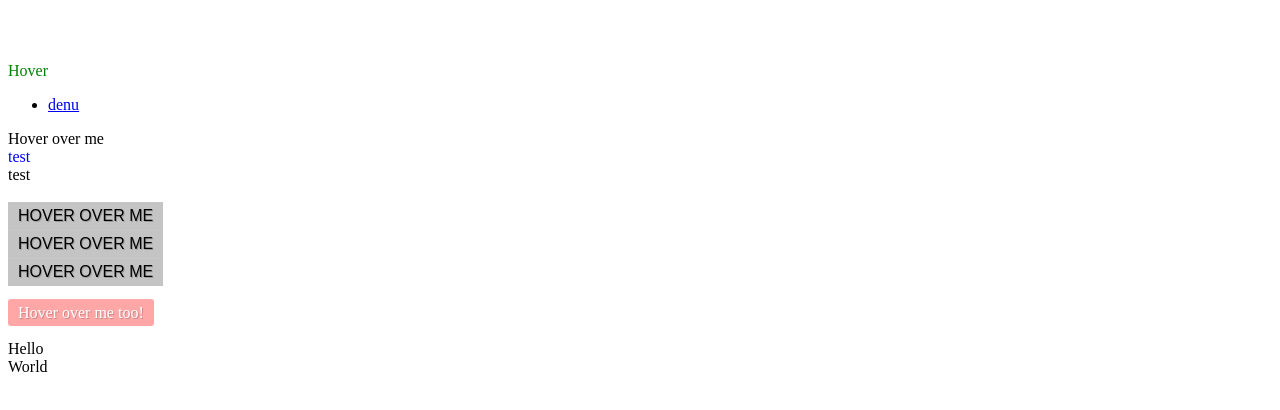
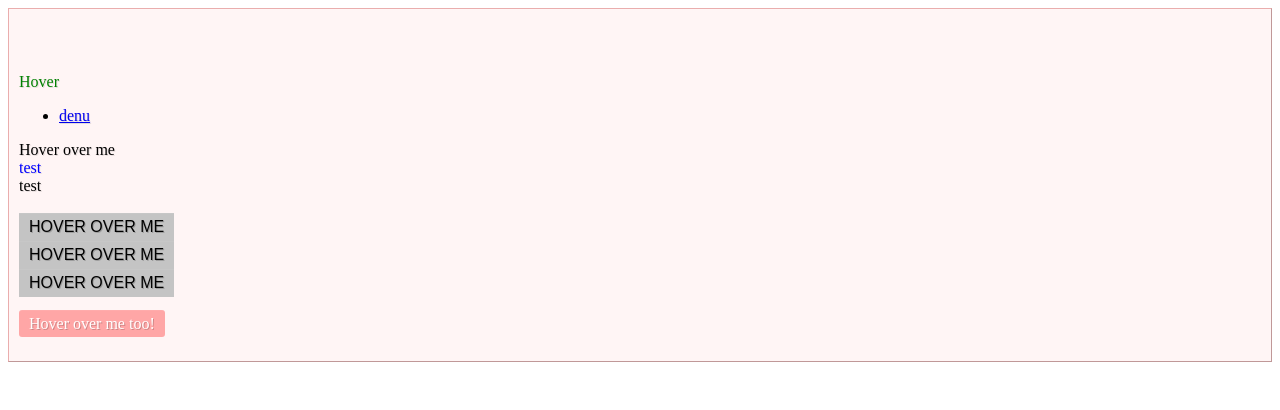
Before and after one commit to Achoulos/achoulos.github.io, a plain HTML site: page index.html in a window 1280 px wide. Drawn offline with Linux system fonts and the light colour scheme.

Commit message:
added html and body css

```diff
--- a/index.html
+++ b/index.html
@@ -6,7 +6,7 @@
       <link rel="stylesheet" href="test.css">
   </head>
 
-  <body>
+  <body background:#fff>
 
 
       <br>
@@ -95,7 +95,5 @@
 <br></br>
 
 
-<div style="position:relative;">Hello<div style="position:absolute;">World</div></div>
-
   </body>
 </html>
--- a/test.css
+++ b/test.css
@@ -1,5 +1,15 @@
 html {
-    background: #fff;
+    background-image:url(tex.png);
+}
+
+body {
+    background: #fff5f5;
+    padding: 10px 10px;
+    box-shadow:0px 1px 0px rgba(255,255,255,0.05) inset;
+    text-shadow: 1px 1px rgba(0, 0, 0, 0.1);
+    border: 1px outset rgba(214, 103, 103, 0.5);
+
+
 }
 
 z {
```
Also changed, not shown: background_texture.png (added), tex.png (added).
